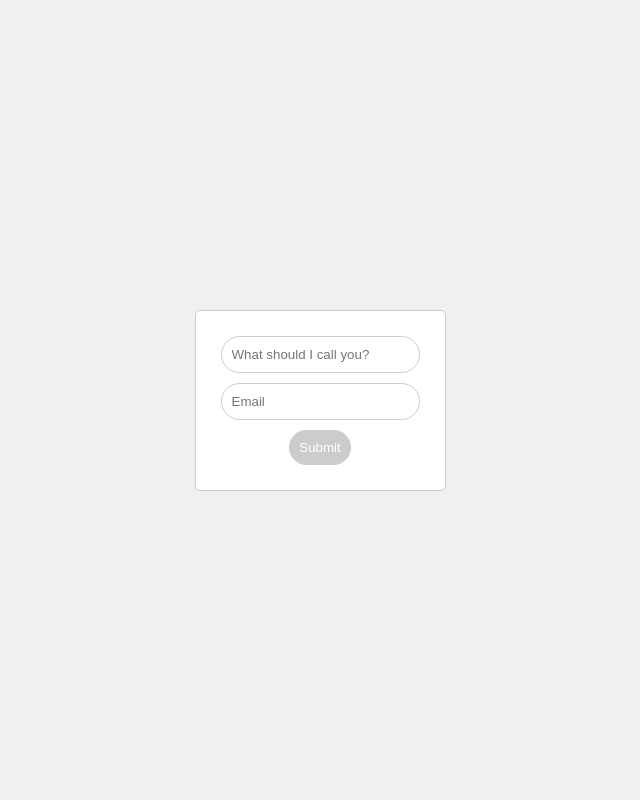
After one commit to hakan-ronngren/wp-sy-io, a PHP site: page /sample-form.html in a window 1280 px wide. The commit adds this page. Shown: the whole page, without its empty margins (320-960 px from the left). Run offline with PHP 8.4, Linux system fonts and the light colour scheme.

Commit message:
Add first_name field

```diff
--- /dev/null
+++ b/htdocs/sample-form.html
@@ -0,0 +1,84 @@
+<!DOCTYPE html>
+<html lang="en">
+<head>
+    <meta http-equiv="Cache-Control" content="no-cache, no-store, must-revalidate">
+    <meta http-equiv="Pragma" content="no-cache">
+    <meta http-equiv="Expires" content="0">
+    <title>Form</title>
+    <style lang="css">
+        body {
+            font-family: Arial, sans-serif;
+            margin: 0;
+            padding: 0;
+            display: flex;
+            justify-content: center;
+            align-items: center;
+            height: 100vh;
+            background-color: #f0f0f0;
+        }
+        form {
+            display: flex;
+            flex-direction: column;
+            align-items: center;
+            padding: 20px;
+            border: 1px solid #ccc;
+            border-radius: 5px;
+            background-color: #fff;
+        }
+        input {
+            margin: 5px;
+            padding: 10px;
+            border: 1px solid #ccc;
+            border-radius: 25px;
+        }
+        input[type="submit"] {
+            padding: 10px;
+            background-color: #007bff;
+            color: #fff;
+            border: none;
+            border-radius: 25px;
+            cursor: pointer;
+        }
+        input[type="submit"]:disabled {
+            background-color: #ccc;
+            cursor: not-allowed;
+        }
+    </style>
+</head>
+<body>
+
+    <!-- You may copy the script and form elements into your page -->
+    <script>
+        document.addEventListener('DOMContentLoaded', function() {
+            const emailInput = document.querySelector('input[name="email"]');
+            const submitButton = document.querySelector('input[type="submit"]');
+
+            // Initially disable the submit button
+            submitButton.disabled = true;
+
+            // Function to validate email
+            function validateEmail(email) {
+                const regex = /^[^\s@]+@[^\s@]+\.[^\s@]+$/;
+                return regex.test(email);
+            }
+
+            // Listen for input event on email field
+            emailInput.addEventListener('input', function() {
+                if (validateEmail(emailInput.value)) {
+                    submitButton.disabled = false; // Enable submit button
+                } else {
+                    submitButton.disabled = true; // Keep submit button disabled
+                }
+            });
+        });
+    </script>
+    <form action="add-contact.php" method="post">
+        <input type="text" name="first_name" placeholder="What should I call you?">
+        <input type="text" name="email" placeholder="Email">
+        <input type="submit" value="Submit" disabled>
+        <input type="hidden" name="tags" value="tag1,tag2">
+        <input type="hidden" name="redirect-to" value="http://localhost:8080/success.html">
+    </form>
+
+</body>
+</html>
```
Also changed, not shown: htdocs/add-contact.php (renamed from htdocs/add-subscriber.php, +77 -44 lines), htdocs/form.html (deleted, +0 -16 lines), htdocs/success.html (added, +23 -0 lines), htdocs/welcome.html (deleted, +0 -9 lines), README.md, 6 other files.
